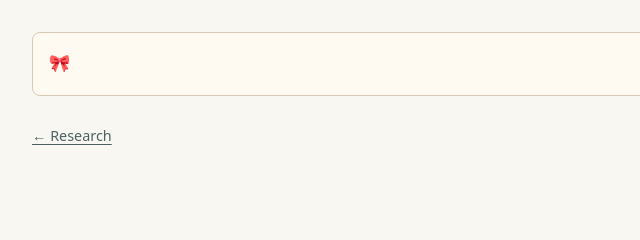
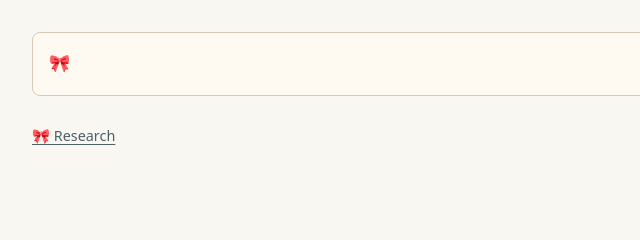
Before and after one commit to ClementineY/ClementineY.github.io, a plain HTML site: page research/forecasting-rests-le-sapin/index.html in a window 1280 px wide. Shown: the top 240 px of the page, 147-787 px from the left. Drawn offline with Linux system fonts and the light colour scheme.

Commit message:
Use bow emoji for research back navigation

```diff
--- a/research/forecasting-rests-le-sapin/index.html
+++ b/research/forecasting-rests-le-sapin/index.html
@@ -27,7 +27,7 @@ p,li,dd{max-width:76ch}figure{margin:26px 0;background:white;border:1px solid va
 </style></head><body><main><header class="site-header">
 <a class="site-title" href="/" aria-label="Clementine Yang home">🎀</a>
 <nav aria-label="Primary navigation"><a href="/blog/">Blog</a><a href="/research/">Research</a><a href="/talks/">Talks</a><a href="/about/">About</a></nav>
-</header><a class="meta" href="/research/#symbolic-music-prediction">← Research</a><article>
+</header><a class="meta" href="/research/#symbolic-music-prediction">🎀 Research</a><article>
 <header><p class="kicker">Symbolic music prediction</p><h1>Forecasting notated rests in Sibelius’s <i>Le Sapin</i></h1><p class="meta">A single-score study with a shared-target model comparison · 14 November 2026</p></header>
 <aside class="listening" aria-label="Listen to Le Sapin">
 <button class="listen-button" id="play-le-sapin" type="button" aria-controls="le-sapin-player" hidden>
```
